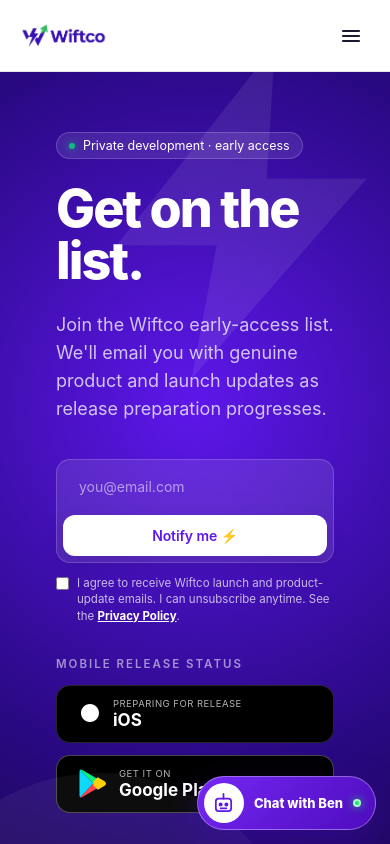
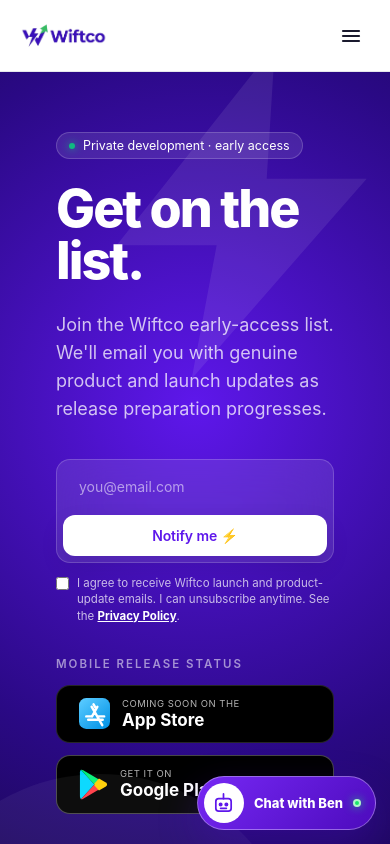
Before and after one commit to richdadbtc-rgb/wiftco_site, a Next.js app: page /download in a window 390 px wide. Shown: the top 844 px of the page. Built offline with nearby package versions, Linux system fonts and the light colour scheme.

Commit message:
Fix mobile store icons and iOS notice

```diff
--- a/app/download/page.tsx
+++ b/app/download/page.tsx
@@ -1,5 +1,5 @@
 'use client';
-import React from 'react';
+import React, { useState } from 'react';
 import Nav from '@/components/Nav';
 import Footer from '@/components/Footer';
 import Container from '@/components/Container';
@@ -10,6 +10,7 @@
 
 export default function DownloadPage() {
   const { isMobile } = useResponsive();
+  const [iosNotice, setIosNotice] = useState(false);
 
   return (
     <div style={{ fontFamily: SC.font, color: SC.ink }}>
@@ -45,32 +46,27 @@
               <div style={{ marginTop: 32 }}>
                 <div style={{ fontSize: 11.5, color: 'rgba(255,255,255,0.55)', fontWeight: 600, letterSpacing: 2, marginBottom: 14 }}>MOBILE RELEASE STATUS</div>
                 <div style={{ display: 'flex', flexDirection: isMobile ? 'column' : 'row', gap: 12 }}>
-                  <div style={{ display: 'flex', alignItems: 'center', gap: 12, padding: '12px 22px', background: '#000', borderRadius: 14, border: '1px solid rgba(255,255,255,0.15)' }}>
-                    <div style={{ fontSize: 24 }} aria-hidden="true">●</div>
+                  <button type="button" onClick={() => setIosNotice(true)} aria-label="Wiftco for iPhone is coming soon" style={{ display: 'flex', alignItems: 'center', gap: 12, padding: '12px 22px', background: '#000', borderRadius: 14, border: '1px solid rgba(255,255,255,0.15)', cursor: 'pointer', textAlign: 'left' }}>
+                    <img src="/app-store-icon.svg" alt="" width={31} height={31} style={{ display: 'block', flexShrink: 0 }} />
                     <div>
-                      <div style={{ fontSize: 9.5, color: 'rgba(255,255,255,0.7)', letterSpacing: 0.5 }}>PREPARING FOR RELEASE</div>
-                      <div style={{ fontSize: 17, fontWeight: 700, color: '#fff', marginTop: 1 }}>iOS</div>
+                      <div style={{ fontSize: 9.5, color: 'rgba(255,255,255,0.7)', letterSpacing: 0.5 }}>COMING SOON ON THE</div>
+                      <div style={{ fontSize: 17, fontWeight: 700, color: '#fff', marginTop: 1 }}>App Store</div>
                     </div>
-                  </div>
+                  </button>
                   <a href={LINKS.playStore} target="_blank" rel="noreferrer" aria-label="Get Wiftco on Google Play" style={{ display: 'flex', alignItems: 'center', gap: 12, padding: '12px 22px', background: '#000', borderRadius: 14, border: '1px solid rgba(255,255,255,0.28)', cursor: 'pointer', textDecoration: 'none' }}>
-                    <svg
-                      width="28"
-                      height="31"
-                      viewBox="0 0 28 31"
-                      aria-hidden="true"
-                      style={{ flexShrink: 0 }}
-                    >
-                      <path fill="#00D7FE" d="M1.1 1.6c-.4.6-.6 1.4-.6 2.4v23c0 1 .2 1.8.6 2.4l13.2-13.9L1.1 1.6Z" />
-                      <path fill="#00F076" d="m14.3 15.5 4.4-4.6L3.4 2.1C2.5 1.6 1.7 1.4 1.1 1.6l13.2 13.9Z" />
-                      <path fill="#FF3A44" d="M1.1 29.4c.6.2 1.4 0 2.3-.5l15.4-8.8-4.5-4.6L1.1 29.4Z" />
-                      <path fill="#FFCE00" d="m25.2 13-6.5-3.8-4.4 4.6v3.4l4.5 4.6 6.4-3.7c2.4-1.4 2.4-3.7 0-5.1Z" />
-                    </svg>
+                    <img src="/google-play-icon.svg" alt="" width={29} height={33} style={{ display: 'block', flexShrink: 0 }} />
                     <div>
                       <div style={{ fontSize: 9.5, color: 'rgba(255,255,255,0.7)', letterSpacing: 0.5 }}>GET IT ON</div>
                       <div style={{ fontSize: 17, fontWeight: 700, color: '#fff', marginTop: 1 }}>Google Play</div>
                     </div>
                   </a>
                 </div>
+                {iosNotice && (
+                  <div role="status" style={{ display: 'flex', alignItems: 'center', justifyContent: 'space-between', gap: 14, marginTop: 12, padding: '11px 14px', border: '1px solid rgba(255,255,255,.22)', borderRadius: 12, color: '#fff', background: 'rgba(255,255,255,.12)', fontSize: 13 }}>
+                    <span>Wiftco for iPhone is coming soon.</span>
+                    <button type="button" onClick={() => setIosNotice(false)} aria-label="Dismiss" style={{ border: 0, padding: 4, color: '#fff', background: 'transparent', cursor: 'pointer', fontSize: 18 }}>×</button>
+                  </div>
+                )}
               </div>
 
               <div style={{ display: 'flex', alignItems: isMobile ? 'flex-start' : 'center', flexDirection: isMobile ? 'column' : 'row', gap: isMobile ? 12 : 28, marginTop: 36, fontSize: 13, color: 'rgba(255,255,255,0.75)' }}>
```
Also changed, not shown: public/app-store-icon.svg (added), public/google-play-icon.svg (added).
